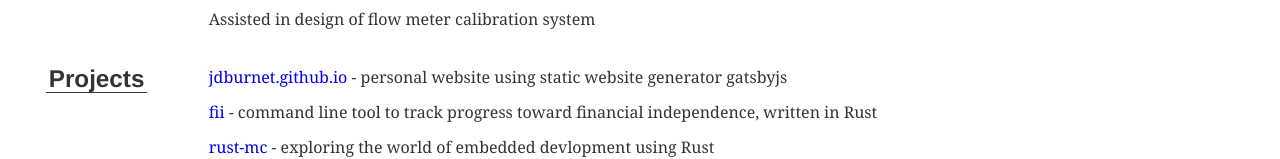
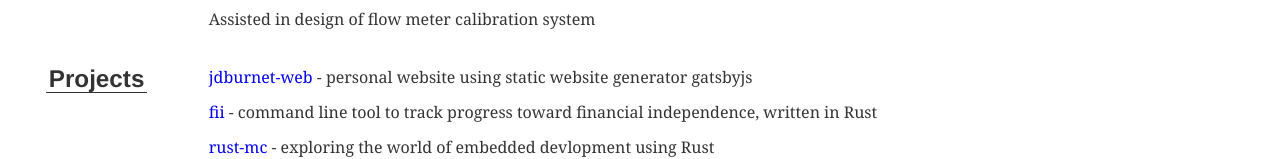
Before and after one commit to jdburnet/jdburnet-web, a Gatsby site: page /resume in a window 1280 px wide. Shown: the part 938-1097 px from the top of the page. Built offline with nearby package versions, Linux system fonts and the light colour scheme; Gatsby itself is replaced by a stand-in of ours; some packages are replaced by stand-ins of ours.

Commit message:
link to website source for jdburnet-web
Previous link took users to the website deployment repo, now it takes
them to the more interesting source repo

```diff
--- a/src/pages/resume.jsx
+++ b/src/pages/resume.jsx
@@ -140,8 +140,8 @@ const toolsAndTech = (
 
 const jdburnetWeb = (
   <Project
-    name="jdburnet.github.io"
-    url="https://github.com/jdburnet/jdburnet.github.io"
+    name="jdburnet-web"
+    url="https://github.com/jdburnet/jdburnet-web"
     description="personal website using static website generator gatsbyjs"
   />
 );
```
